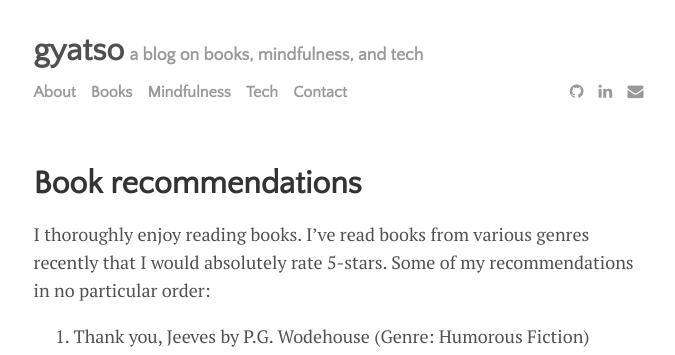
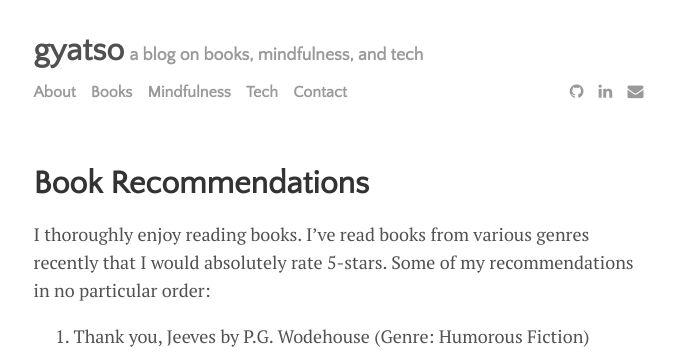
Before and after one commit to LakshitaBh/LakshitaBh.github.io, a Jekyll site: the page built from books/_posts/2021-12-20-book-recommendations.md, in a window 1280 px wide. Shown: the top 355 px of the page, without its empty margins (299-974 px from the left). Built offline with Jekyll 4.4.1, drawn with Linux system fonts in a browser that asks for light colours; comment, search, counter and statistics services are not loaded.

```diff
--- a/_posts/2021-12-20-book-recommendations.md
+++ b/books/_posts/2021-12-20-book-recommendations.md
@@ -1,6 +1,6 @@
 ---
 layout: post
-title: "Book recommendations"
+title: "Book Recommendations"
 author: "Lakshita Bhargava"
 categories: books
 tags: [books]
```
